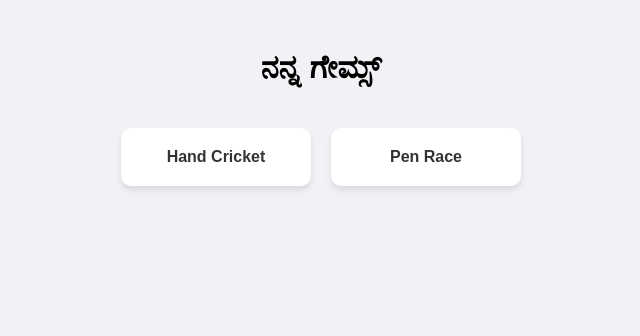
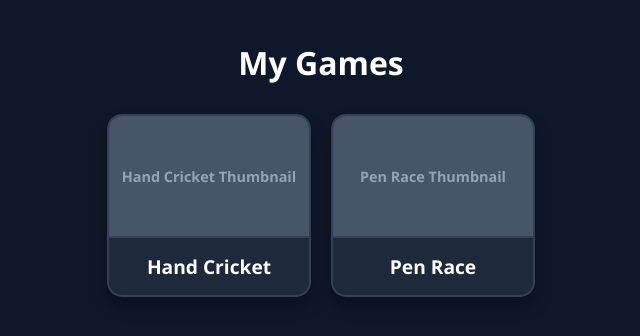
Before and after one commit to makarasupannaga-wq/pannaga-games, a plain HTML site: page index.html in a window 1280 px wide. Shown: the whole page, without its empty margins (319-959 px from the left). Drawn offline with Linux system fonts and the light colour scheme.

Commit message:
Update index.html

```diff
--- a/index.html
+++ b/index.html
@@ -1,17 +1,28 @@
-<!DOCTYPEhtml>
+<!DOCTYPE html>
 <html>
 <head>
+<meta name="viewport" content="width=device-width, initial-scale=1.0">
 <style>
-  body { font-family: sans-serif; display: flex; flex-direction: column; align-items: center; padding: 20px; background: #f0f2f5; }
-  .grid { display: flex; gap: 20px; margin-top: 20px; }
-  .card { background: white; padding: 20px; border-radius: 10px; text-decoration: none; color: #333; box-shadow: 0 4px 6px rgba(0,0,0,0.1); width: 150px; text-align: center; font-weight: bold; }
+  body { font-family: 'Segoe UI', Tahoma, Geneva, Verdana, sans-serif; display: flex; flex-direction: column; align-items: center; padding: 20px; background: #0f172a; color: white; margin: 0; }
+  h1 { margin-bottom: 30px; font-weight: 700; }
+  .grid { display: flex; gap: 20px; flex-wrap: wrap; justify-content: center; }
+  .card { background: #1e293b; border-radius: 15px; text-decoration: none; color: white; box-shadow: 0 10px 15px rgba(0,0,0,0.3); width: 200px; text-align: center; font-weight: bold; font-size: 1.2rem; transition: transform 0.2s, background 0.2s; border: 2px solid #334155; overflow: hidden; display: flex; flex-direction: column; }
+  .card:hover { transform: translateY(-5px); background: #334155; border-color: #3b82f6; }
+  .thumb { width: 100%; height: 120px; background: #475569; display: flex; align-items: center; justify-content: center; font-size: 0.9rem; color: #94a3b8; border-bottom: 2px solid #334155; }
+  .title { padding: 15px; }
 </style>
 </head>
 <body>
-<h1>ನನ್ನ ಗೇಮ್ಸ್</h1>
+<h1>My Games</h1>
 <div class="grid">
-  <a href="cricket.html" class="card">Hand Cricket</a>
-  <a href="pen-race.html" class="card">Pen Race</a>
+  <a href="cricket.html" class="card">
+    <div class="thumb">Hand Cricket Thumbnail</div>
+    <div class="title">Hand Cricket</div>
+  </a>
+  <a href="pen-race.html" class="card">
+    <div class="thumb">Pen Race Thumbnail</div>
+    <div class="title">Pen Race</div>
+  </a>
 </div>
 </body>
 </html>
```
